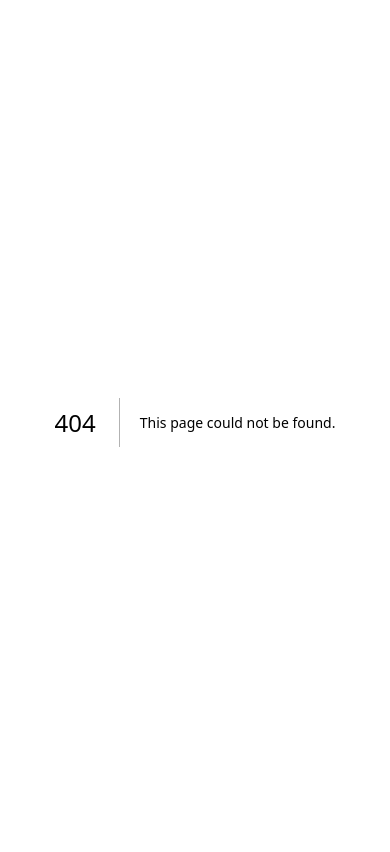
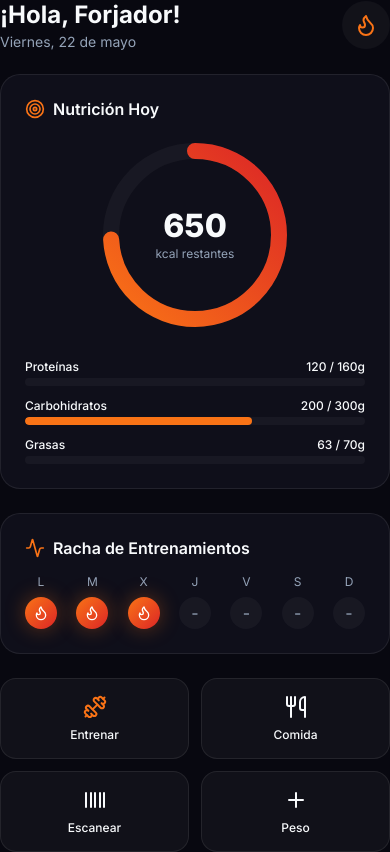
Before and after one commit to AnxoVC/A-Forxa, a Next.js app: page /1 in a window 390 px wide. Before the commit this address had no page. Built offline with nearby package versions, Linux system fonts and the light colour scheme; no server answers.

Commit message:
Add responsive dashboard with macro ring and streak

```diff
--- /dev/null
+++ b/src/app/[locale]/page.module.css
@@ -0,0 +1,173 @@
+.dashboard {
+  display: flex;
+  flex-direction: column;
+  gap: 24px;
+}
+
+.greeting {
+  display: flex;
+  justify-content: space-between;
+  align-items: center;
+}
+
+.greeting h1 {
+  font-size: 24px;
+  font-weight: 700;
+  margin-bottom: 4px;
+}
+
+.greeting p {
+  color: var(--text-2);
+  font-size: 14px;
+}
+
+.grid {
+  display: grid;
+  grid-template-columns: 1fr;
+  gap: 24px;
+}
+
+@media (min-width: 768px) {
+  .grid {
+    grid-template-columns: 1fr 1fr;
+  }
+}
+
+.card {
+  background: var(--bg-surface);
+  border: 1px solid var(--border);
+  border-radius: 20px;
+  padding: 24px;
+}
+
+.cardTitle {
+  font-size: 16px;
+  font-weight: 600;
+  margin-bottom: 16px;
+  display: flex;
+  align-items: center;
+  gap: 8px;
+}
+
+.macroRingContainer {
+  display: flex;
+  align-items: center;
+  justify-content: center;
+  position: relative;
+  height: 200px;
+}
+
+.macroInfo {
+  position: absolute;
+  text-align: center;
+}
+
+.macroInfo .value {
+  font-size: 32px;
+  font-weight: 800;
+  line-height: 1;
+}
+
+.macroInfo .label {
+  font-size: 12px;
+  color: var(--text-2);
+  margin-top: 4px;
+}
+
+.macroBars {
+  margin-top: 24px;
+  display: flex;
+  flex-direction: column;
+  gap: 12px;
+}
+
+.macroBar {
+  display: flex;
+  flex-direction: column;
+  gap: 4px;
+}
+
+.macroHeader {
+  display: flex;
+  justify-content: space-between;
+  font-size: 12px;
+  font-weight: 500;
+}
+
+.macroTrack {
+  height: 8px;
+  background: var(--bg-card);
+  border-radius: 4px;
+  overflow: hidden;
+}
+
+.macroFill {
+  height: 100%;
+  border-radius: 4px;
+  transition: width 0.5s var(--ease);
+}
+
+.streakDays {
+  display: flex;
+  justify-content: space-between;
+  margin-top: 16px;
+}
+
+.streakDay {
+  display: flex;
+  flex-direction: column;
+  align-items: center;
+  gap: 8px;
+}
+
+.dayLabel {
+  font-size: 12px;
+  color: var(--text-2);
+}
+
+.dayDot {
+  width: 32px;
+  height: 32px;
+  border-radius: 50%;
+  background: var(--bg-card);
+  display: flex;
+  align-items: center;
+  justify-content: center;
+  color: var(--text-2);
+}
+
+.dayDot.active {
+  background: var(--fire-grad);
+  color: white;
+  box-shadow: var(--fire-glow);
+}
+
+.quickActions {
+  display: grid;
+  grid-template-columns: 1fr 1fr;
+  gap: 12px;
+}
+
+.actionBtn {
+  background: var(--bg-card);
+  border: 1px solid var(--border);
+  padding: 16px;
+  border-radius: 16px;
+  display: flex;
+  flex-direction: column;
+  align-items: center;
+  gap: 8px;
+  color: var(--text-1);
+  transition: all 0.2s;
+}
+
+.actionBtn:hover {
+  background: var(--bg-card-hover);
+  border-color: var(--border-hover);
+  transform: translateY(-2px);
+}
+
+.actionBtn span {
+  font-size: 12px;
+  font-weight: 500;
+}
--- /dev/null
+++ b/src/app/[locale]/page.tsx
@@ -0,0 +1,161 @@
+import { useTranslations } from 'next-intl';
+import { getTranslations } from 'next-intl/server';
+import { createClient } from '@/lib/supabase/server';
+import { Flame, Activity, Target, Plus, Utensils, Dumbbell, Barcode } from 'lucide-react';
+import styles from './page.module.css';
+
+export async function generateMetadata({ params }: { params: Promise<{ locale: string }> }) {
+  const { locale } = await params;
+  const t = await getTranslations({ locale, namespace: 'nav' });
+  return { title: `A Forxa | ${t('dashboard')}` };
+}
+
+export default async function DashboardPage() {
+  const supabase = await createClient();
+  const { data: { user } } = await supabase.auth.getUser();
+
+  // In a real app, fetch this from Supabase profiles/nutrition_entries
+  const macros = {
+    calories: { current: 1850, target: 2500 },
+    protein: { current: 120, target: 160, color: 'var(--blue-1)' },
+    carbs: { current: 200, target: 300, color: 'var(--fire-1)' },
+    fat: { current: 63, target: 70, color: 'var(--green-1)' }
+  };
+
+  const streak = [
+    { day: 'L', active: true },
+    { day: 'M', active: true },
+    { day: 'X', active: true },
+    { day: 'J', active: false },
+    { day: 'V', active: false },
+    { day: 'S', active: false },
+    { day: 'D', active: false },
+  ];
+
+  const date = new Date().toLocaleDateString('es-ES', { weekday: 'long', day: 'numeric', month: 'long' });
+
+  // A helper component for the circular progress (Donut)
+  const CalorieDonut = () => {
+    const size = 200;
+    const strokeWidth = 16;
+    const center = size / 2;
+    const radius = center - strokeWidth;
+    const dashArray = 2 * Math.PI * radius;
+    const percentage = Math.min(macros.calories.current / macros.calories.target, 1);
+    const dashOffset = dashArray * (1 - percentage);
+
+    return (
+      <div className={styles.macroRingContainer}>
+        <svg width={size} height={size} style={{ transform: 'rotate(-90deg)' }}>
+          <circle
+            cx={center} cy={center} r={radius}
+            fill="none" stroke="var(--bg-card)" strokeWidth={strokeWidth}
+          />
+          <circle
+            cx={center} cy={center} r={radius}
+            fill="none" stroke="url(#fireGradient)" strokeWidth={strokeWidth}
+            strokeDasharray={dashArray} strokeDashoffset={dashOffset}
+            strokeLinecap="round"
+            style={{ transition: 'stroke-dashoffset 1s var(--ease-spring)' }}
+          />
+          <defs>
+            <linearGradient id="fireGradient" x1="0%" y1="0%" x2="100%" y2="100%">
+              <stop offset="0%" stopColor="var(--fire-1)" />
+              <stop offset="100%" stopColor="var(--fire-2)" />
+            </linearGradient>
+          </defs>
+        </svg>
+        <div className={styles.macroInfo}>
+          <div className={styles.value}>{macros.calories.target - macros.calories.current}</div>
+          <div className={styles.label}>kcal restantes</div>
+        </div>
+      </div>
+    );
+  };
+
+  return (
+    <div className={styles.dashboard}>
+      <div className={styles.greeting}>
+        <div>
+          <h1>¡Hola, {user?.email?.split('@')[0] || 'Forjador'}!</h1>
+          <p>{date.charAt(0).toUpperCase() + date.slice(1)}</p>
+        </div>
+        <div style={{ width: '48px', height: '48px', borderRadius: '50%', background: 'var(--bg-card)', display: 'flex', alignItems: 'center', justifyContent: 'center' }}>
+          <Flame className="text-fire" />
+        </div>
+      </div>
+
+      <div className={styles.grid}>
+        <div className={styles.card}>
+          <div className={styles.cardTitle}>
+            <Target size={20} className="text-fire" />
+            <span>Nutrición Hoy</span>
+          </div>
+
+          <CalorieDonut />
+
+          <div className={styles.macroBars}>
+            {['protein', 'carbs', 'fat'].map((macro) => {
+              const data = macros[macro as keyof typeof macros];
+              const percent = Math.min((data.current / data.target) * 100, 100);
+              const labelMap = { protein: 'Proteínas', carbs: 'Carbohidratos', fat: 'Grasas' };
+
+              return (
+                <div key={macro} className={styles.macroBar}>
+                  <div className={styles.macroHeader}>
+                    <span>{labelMap[macro as keyof typeof labelMap]}</span>
+                    <span>{data.current} / {data.target}g</span>
+                  </div>
+                  <div className={styles.macroTrack}>
+                    <div
+                      className={styles.macroFill}
+                      style={{ width: `${percent}%`, background: data.color }}
+                    />
+                  </div>
+                </div>
+              );
+            })}
+          </div>
+        </div>
+
+        <div style={{ display: 'flex', flexDirection: 'column', gap: '24px' }}>
+          <div className={styles.card}>
+            <div className={styles.cardTitle}>
+              <Activity size={20} className="text-fire" />
+              <span>Racha de Entrenamientos</span>
+            </div>
+            <div className={styles.streakDays}>
+              {streak.map((d, i) => (
+                <div key={i} className={styles.streakDay}>
+                  <span className={styles.dayLabel}>{d.day}</span>
+                  <div className={`${styles.dayDot} ${d.active ? styles.active : ''}`}>
+                    {d.active ? <Flame size={16} /> : '-'}
+                  </div>
+                </div>
+              ))}
+            </div>
+          </div>
+
+          <div className={styles.quickActions}>
+            <button className={styles.actionBtn}>
+              <Dumbbell size={24} className="text-fire" />
+              <span>Entrenar</span>
+            </button>
+            <button className={styles.actionBtn}>
+              <Utensils size={24} style={{ color: 'var(--blue-1)' }} />
+              <span>Comida</span>
+            </button>
+            <button className={styles.actionBtn}>
+              <Barcode size={24} style={{ color: 'var(--green-1)' }} />
+              <span>Escanear</span>
+            </button>
+            <button className={styles.actionBtn}>
+              <Plus size={24} />
+              <span>Peso</span>
+            </button>
+          </div>
+        </div>
+      </div>
+    </div>
+  );
+}
```
